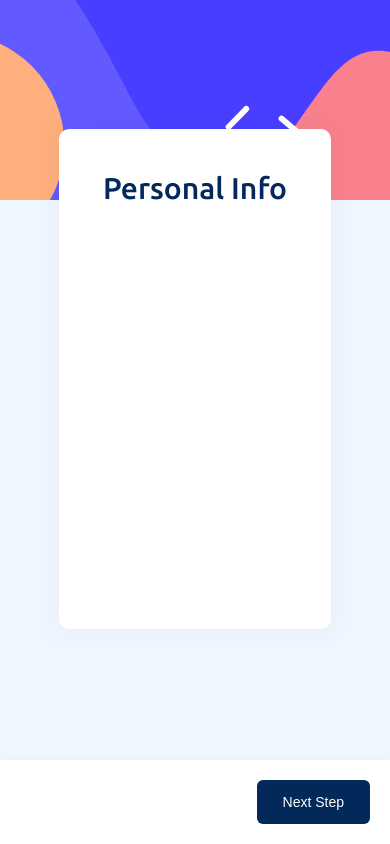
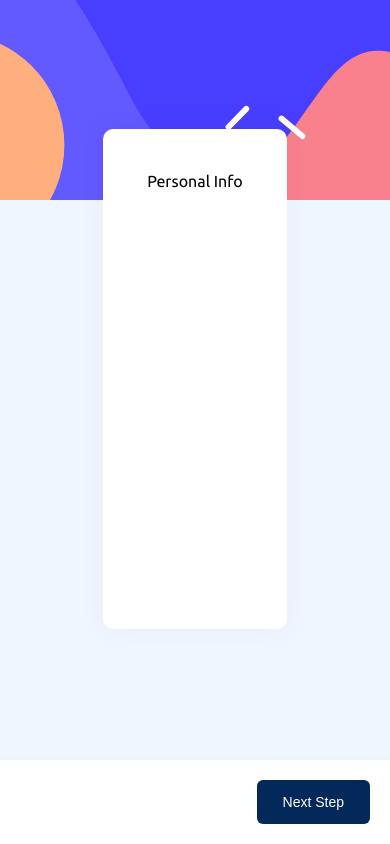
Before and after one commit to hun-ah/multi-step-form-v2, a React (Vite) app: page / in a window 390 px wide. Built offline with nearby package versions, Linux system fonts and the light colour scheme.

Commit message:
removed global styles for h1 and p

```diff
--- a/src/index.css
+++ b/src/index.css
@@ -27,19 +27,3 @@ body {
   align-items: center;
   min-height: 100vh;
 }
-
-h1 {
-  font-size: 40px !important;
-  font-weight: 500 !important;
-  color: var(--marine-blue);
-}
-
-p {
-  color: var(--cool-gray) !important;
-}
-
-@media screen and (max-width: 1168px) {
-  h1 {
-    font-size: 30px !important;
-  }
-}
```
